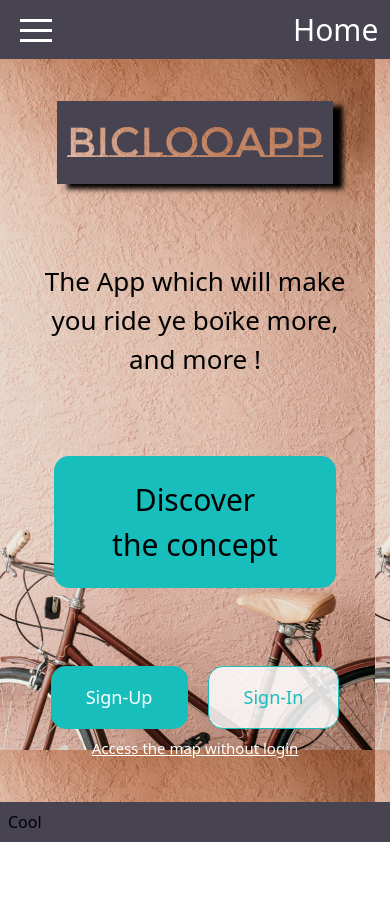
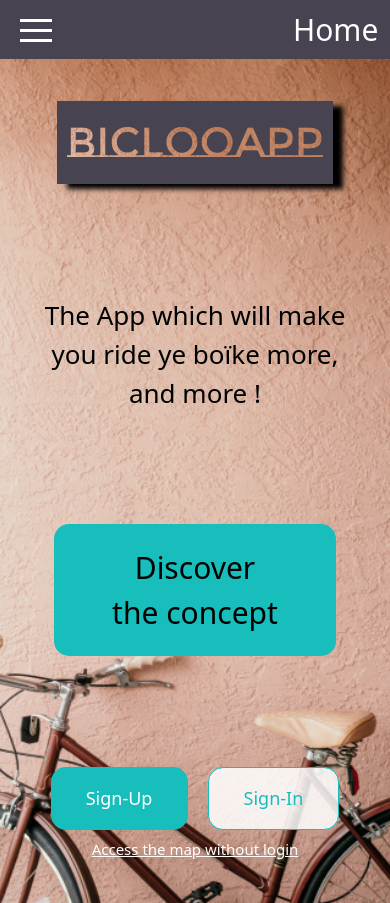
Before and after one commit to teasmade/nts-js-202103-p2-bicloo, a React (Create React App) app: page / in a window 390 px wide. Before the commit the page ends 844 px from the top, so only its background shows below. Built offline with nearby package versions, Linux system fonts and the light colour scheme.

Commit message:
remove footer, modify mobile background position to adjust correctly, modify home height

```diff
--- a/src/App.jsx
+++ b/src/App.jsx
@@ -5,7 +5,6 @@ import Log from './components/profile/Log';
 import Home from './components/home/Home';
 import Shop from './components/shop/Shop';
 
-import Footer from './components/footer/Footer';
 import SignIn from './components/profile/signin/SignIn';
 import SignUp from './components/profile/signup/SignUp';
 import Map from './components/Map/Map';
@@ -36,7 +35,6 @@ function App() {
           </Route>
         </Switch>
       </Router>
-      <Footer />
     </div>
   );
 }
--- a/src/components/home/Home.css
+++ b/src/components/home/Home.css
@@ -1,12 +1,14 @@
 .home {
   display: flex;
-  width: 100wv;
-  height: 88vh;
+  width: 100%;
+  height: 100vh;
   flex-direction: column;
   justify-content: space-between;
   align-items: center;
   padding: 5vh 0;
   background-image: url('../../assets/background.png');
+  background-size: cover;
+  background-position: center;
 }
 
 .logoTitle {
```
